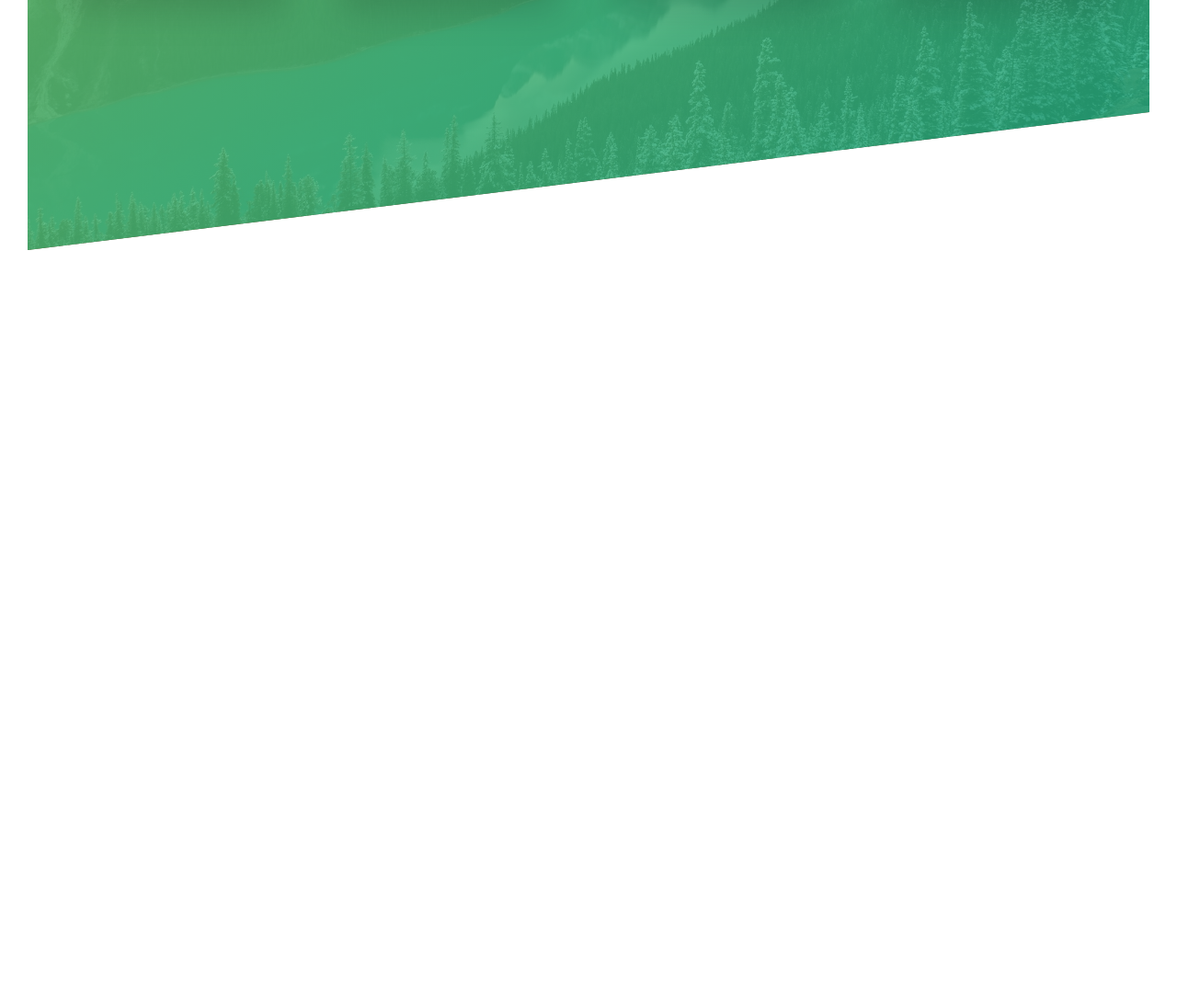
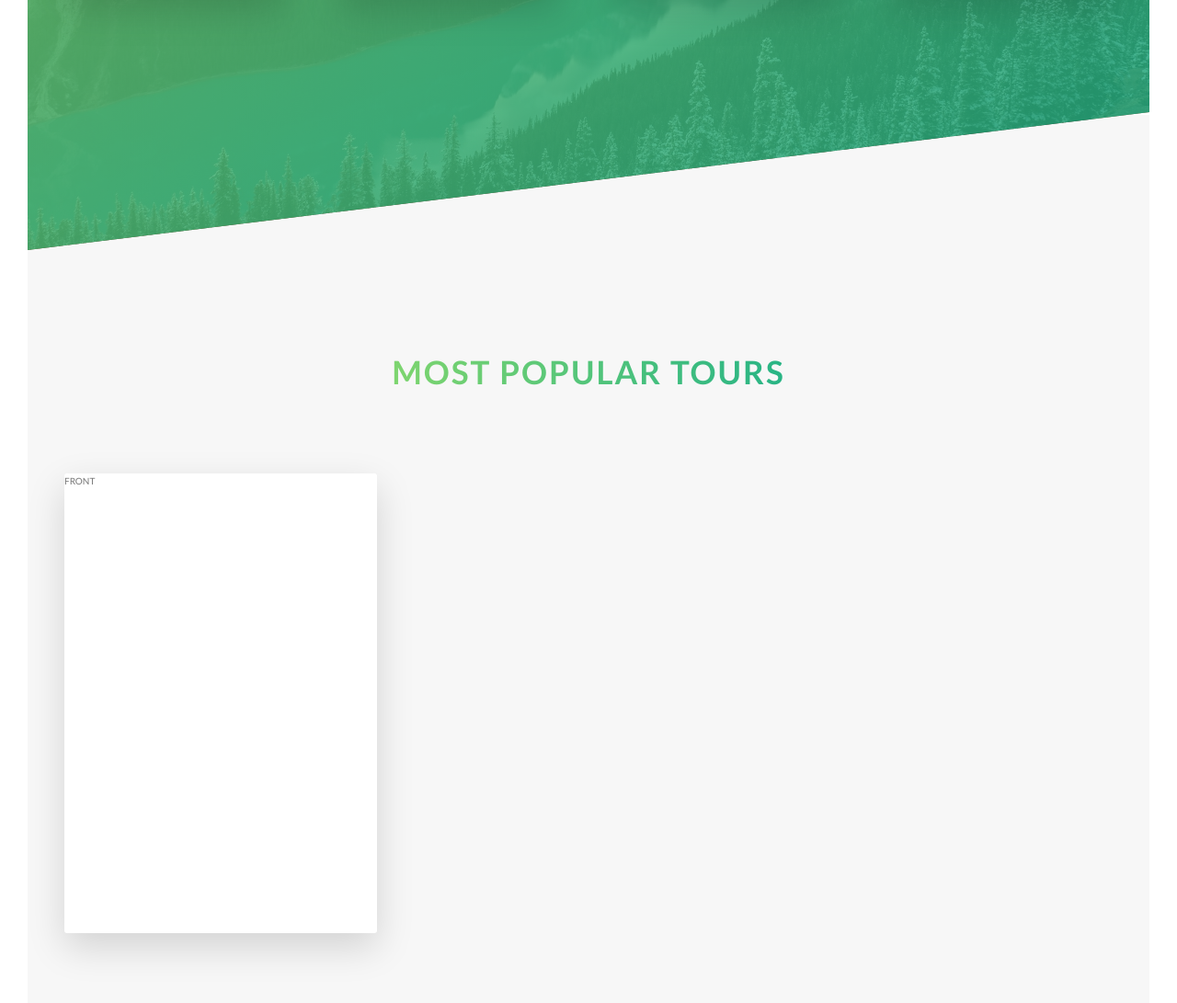
Before and after one commit to luckyluck/mastering-css, a website: page Natours/index.html in a window 1280 px wide. Shown: the part 1973-3064 px from the top of the page at 92% size. Before the commit the page ends 2245 px from the top, so only its background shows below. Drawn offline with Linux system fonts and the light colour scheme.

Commit message:
Natours. Building the Tours section. Part 1.

```diff
--- a/Natours/index.html
+++ b/Natours/index.html
@@ -118,6 +118,29 @@
                     </div>
                 </div>
             </section>
+
+            <section class="section-tours">
+                <div class="u-center-text u-margin-bottom-big">
+                    <h2 class="heading-secondary">
+                        Most popular tours
+                    </h2>
+                </div>
+
+                <div class="row">
+                    <div class="col-1-of-3">
+                        <div class="card">
+                            <div class="card__side card__side--front">
+                                FRONT
+                            </div>
+                            <div class="card__side card__side--back card__side--back-1">
+                                BACK
+                            </div>
+                        </div>
+                    </div>
+                    <div class="col-1-of-3"></div>
+                    <div class="col-1-of-3"></div>
+                </div>
+            </section>
         </main>
 
         <!--<section class="grid-test">
--- a/Natours/sass/abstracts/_variables.scss
+++ b/Natours/sass/abstracts/_variables.scss
@@ -2,6 +2,12 @@
 $color-primary: #55c57a;
 $color-primary-light: #7ed56f;
 $color-primary-dark: #28b485;
+
+$color-secondary-light: #ffb900;
+$color-secondary-dark: #ff7730;
+
+$color-tertiary-light: #2998ff;
+$color-tertiary-dark: #5643fa;
 
 $color-grey-light-1: #f7f7f7;
 
--- /dev/null
+++ b/Natours/sass/components/_card.scss
@@ -0,0 +1,38 @@
+.card {
+  perspective: 150rem;
+  -moz-perspective: 150rem;
+  position: relative;
+  height: 50rem;
+
+  &__side {
+    height: 50rem;
+    transition: all .8s ease;
+    position: absolute;
+    top: 0;
+    left: 0;
+    width: 100%;
+    backface-visibility: hidden;
+    border-radius: 3px;
+    box-shadow: 0 1.5rem 4rem rgba($color-black, .15);
+
+    &--front {
+      background-color: $color-white;
+    }
+
+    &--back {
+      transform: rotateY(180deg);
+
+      &-1 {
+        background-image: linear-gradient(to right bottom, $color-secondary-light, $color-secondary-dark);
+      }
+    }
+  }
+
+  &:hover &__side--front {
+    transform: rotateY(180deg);
+  }
+
+  &:hover &__side--back {
+    transform: rotateY(0);
+  }
+}
--- a/Natours/sass/main.scss
+++ b/Natours/sass/main.scss
@@ -8,6 +8,7 @@
 @import 'base/utilities';
 
 @import 'components/button';
+@import 'components/card';
 @import 'components/composition';
 @import 'components/feature-box';
 
--- a/Natours/sass/pages/_home.scss
+++ b/Natours/sass/pages/_home.scss
@@ -15,3 +15,9 @@
     transform: skewY(7deg);
   }
 }
+
+.section-tours {
+  background-color: $color-grey-light-1;
+  padding: 25rem 0 50rem;
+  margin-top: -9vh;
+}
```
Also changed, not shown: Natours/css/style.css.
